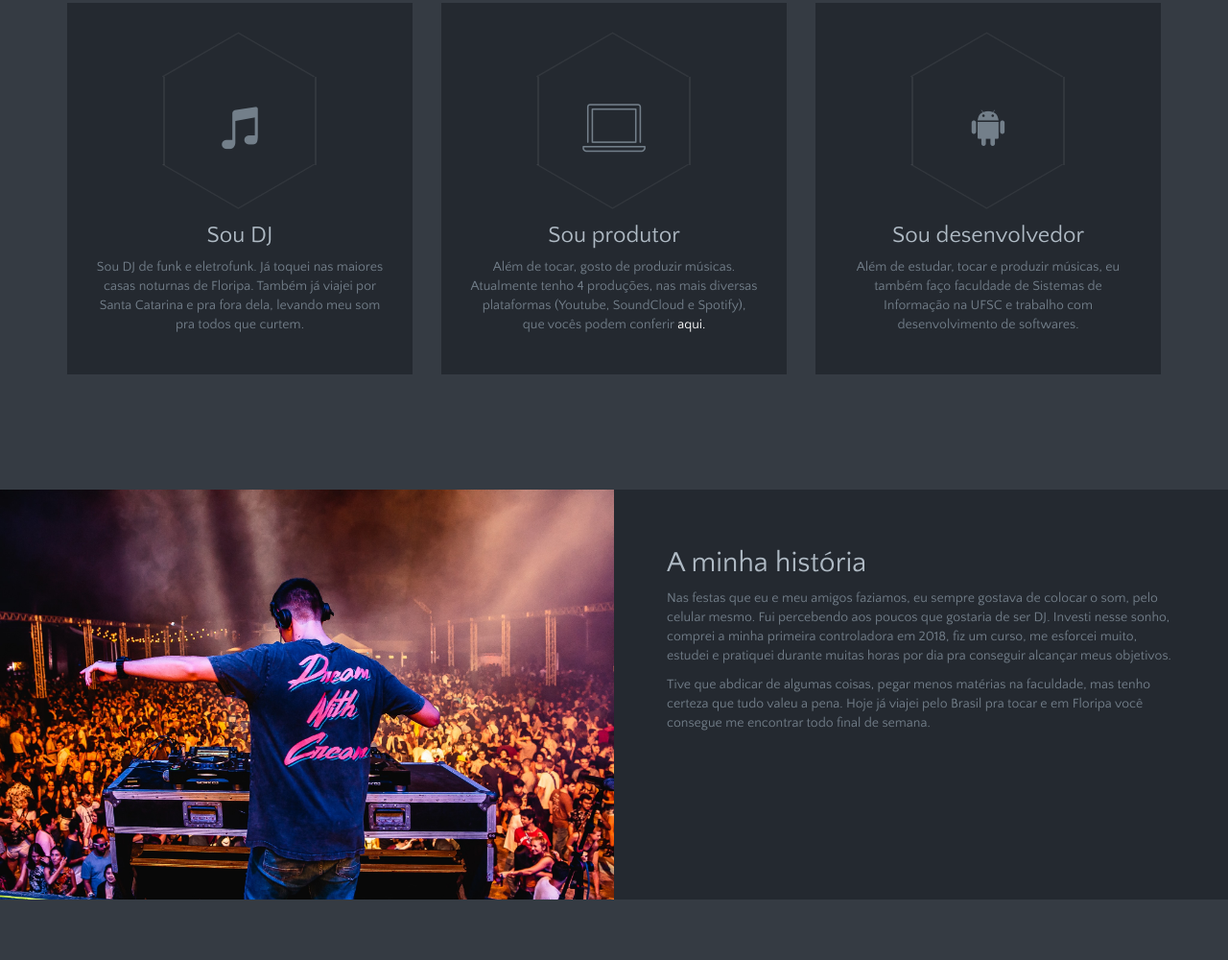
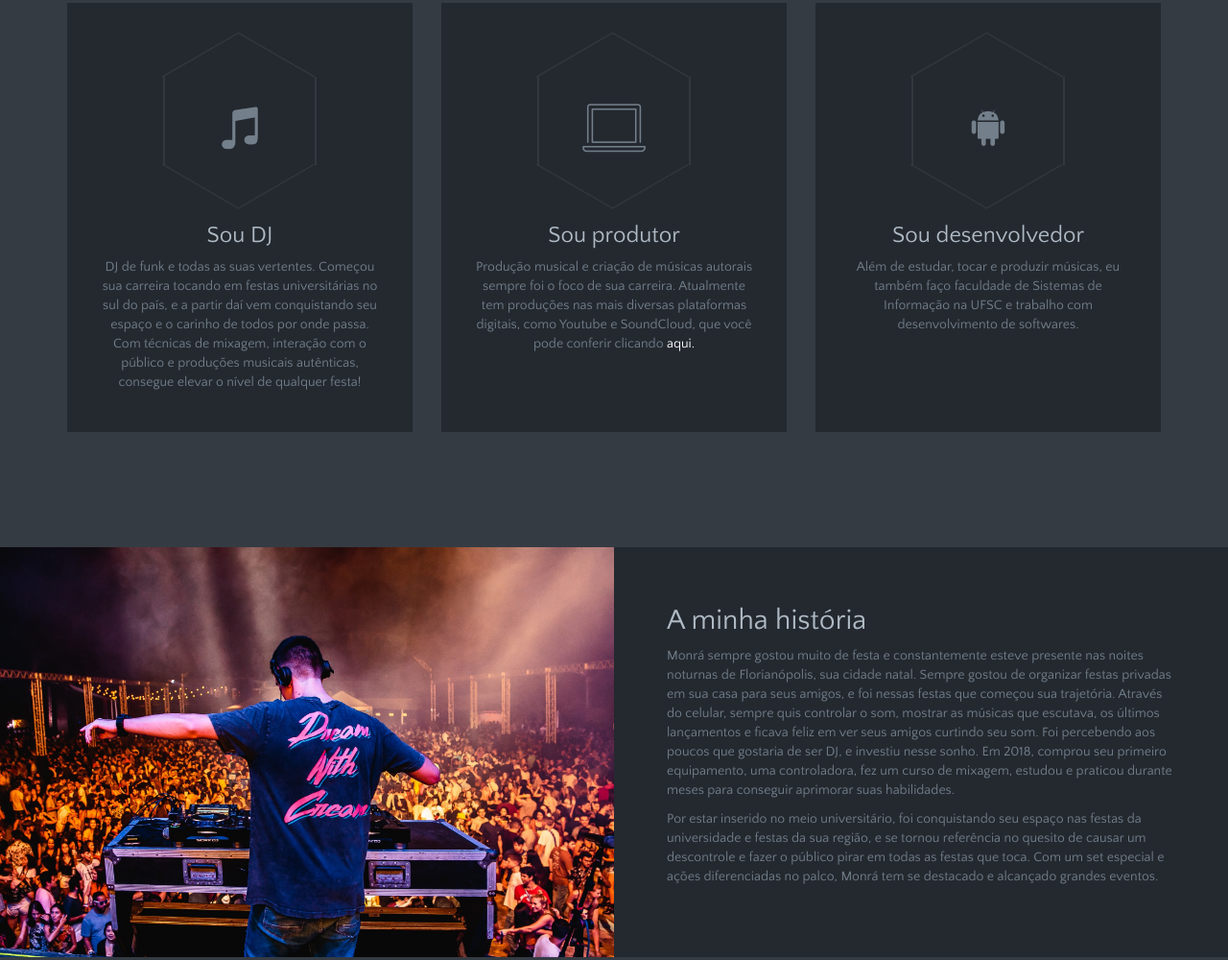
Before and after one commit to monradj/monradj.github.io, a plain HTML site: page index.html in a window 1280 px wide. Shown: the part 1114-2114 px from the top of the page at 96% size. Drawn offline with Linux system fonts and the light colour scheme; some packages are replaced by stand-ins of ours; files whose address does not match are found by name; a web font is replaced by a local one.

Commit message:
Altera textos

```diff
--- a/index.html
+++ b/index.html
@@ -76,7 +76,7 @@ Welcome Slider
 			</a>
 		</div>
 		<img src="./images/logos/monraa.png" alt="DJ MONRÁ" class="monralogo">
-		<p>Apaixonado por produzir musicas e soltar as pedradas pro pessoal ouvir. Começou como um sonho e hoje estou realizando. Mas é só o começo!</p>
+		<p>Apaixonado por música e produção musical. Começou como um sonho e hoje está realizando. Mas é só o começo!</p>
 		<a data-scroll href="#contact-us" class="btn btn-transparent">Contrate</a>
 	</div>
 </section>
@@ -144,7 +144,7 @@ Welcome Slider
 							<!-- Express About Yourself -->
 							<div class="content text-center">
 								<h3 class="ddd">Sou DJ</h3>
-								<p>Sou DJ de funk e eletrofunk. Já toquei nas maiores casas noturnas de Floripa. Também já viajei por Santa Catarina e pra fora dela, levando meu som pra todos que curtem.</p>
+								<p>DJ de funk e todas as suas vertentes. Começou sua carreira tocando em festas universitárias no sul do país, e a partir daí vem conquistando seu espaço e o carinho de todos por onde passa. Com técnicas de mixagem, interação com o público e produções musicais autênticas, consegue elevar o nível de qualquer festa!</p>
 							</div>
 						</div>
 					</div>
@@ -159,7 +159,7 @@ Welcome Slider
 							<!-- Express About Yourself -->
 							<div class="content text-center">
 								<h3>Sou produtor</h3>
-								<p>Além de tocar, gosto de produzir músicas. Atualmente tenho 4 produções, nas mais diversas plataformas (Youtube, SoundCloud e Spotify), que vocês podem conferir <a data-scroll href="#portfolio">aqui.</a></p>
+								<p>Produção musical e criação de músicas autorais sempre foi o foco de sua carreira. Atualmente tem produções nas mais diversas plataformas digitais, como Youtube e SoundCloud, que você pode conferir clicando <a data-scroll href="#portfolio">aqui.</a><br><br><br></p>
 							</div>
 						</div>
 					</div>
@@ -174,7 +174,7 @@ Welcome Slider
 							<!-- Express About Yourself -->
 							<div class="content text-center">
 								<h3>Sou desenvolvedor</h3>
-								<p>Além de estudar, tocar e produzir músicas, eu também faço faculdade de Sistemas de Informação na UFSC e trabalho com desenvolvimento de softwares.</p>
+								<p>Além de estudar, tocar e produzir músicas, eu também faço faculdade de Sistemas de Informação na UFSC e trabalho com desenvolvimento de softwares. <br><br><br><br></p>
 							</div>
 						</div>
 					</div>
@@ -193,8 +193,8 @@ Welcome Slider
 			<div class="col-md-6">
 				<div class="content-block">
 					<h2>A minha história</h2>
-					<p>Nas festas que eu e meu amigos faziamos, eu sempre gostava de colocar o som, pelo celular mesmo. Fui percebendo aos poucos que gostaria de ser DJ. Investi nesse sonho, comprei a minha primeira controladora em 2018, fiz um curso, me esforcei muito, estudei e pratiquei durante muitas horas por dia pra conseguir alcançar meus objetivos.</p>
-					<p>Tive que abdicar de algumas coisas, pegar menos matérias na faculdade, mas tenho certeza que tudo valeu a pena. Hoje já viajei pelo Brasil pra tocar e em Floripa você consegue me encontrar todo final de semana.</p>
+					<p>Monrá sempre gostou muito de festa e constantemente esteve presente nas noites noturnas de Florianópolis, sua cidade natal. Sempre gostou de organizar festas privadas em sua casa para seus amigos, e foi nessas festas que começou sua trajetória. Através do  celular, sempre quis controlar o som, mostrar as músicas que escutava, os últimos lançamentos e ficava feliz em ver seus amigos curtindo seu som. Foi percebendo aos poucos que gostaria de ser DJ, e investiu nesse sonho. Em 2018, comprou seu primeiro equipamento, uma controladora, fez um curso de mixagem, estudou e praticou durante meses para conseguir aprimorar suas habilidades.</p>
+					<p>Por estar inserido no meio universitário, foi conquistando seu espaço nas festas da universidade e festas da sua região, e se tornou referência no quesito de causar um descontrole e fazer o público pirar em todas as festas que toca. Com um set especial e ações diferenciadas no palco, Monrá tem se destacado e alcançado grandes eventos.</p>
 					</div>
 				</div>
 			</div>
```
